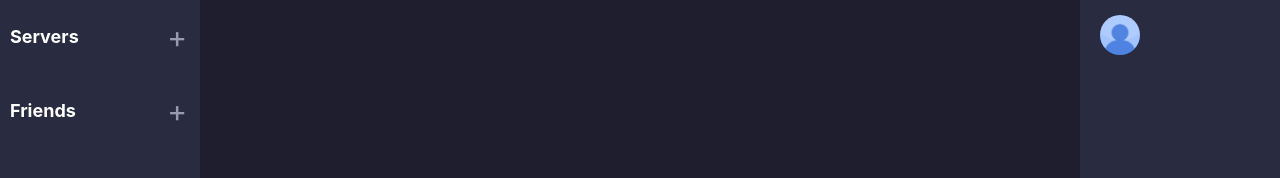
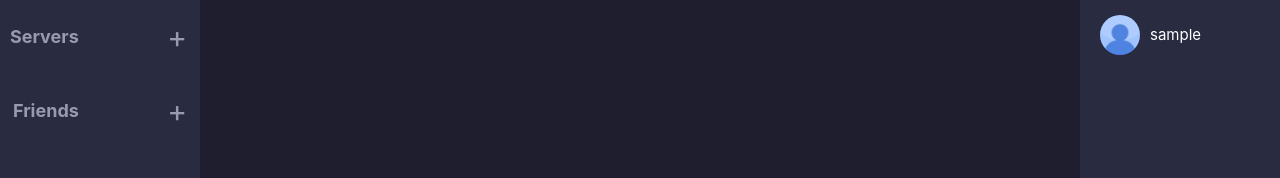
Before and after one commit to pixhy/voizchat, a Vue app in the folder webclient/: page / in a window 1280 px wide. Before the commit this address had no page. Shown: the top 178 px of the page. Built offline with nearby package versions, Linux system fonts and the light colour scheme; sample sign-in values are in the browser's storage.

Commit message:
show own username when logged in and added userinfo in authstore

```diff
--- a/webclient/src/components/authorized/MainLayout.vue
+++ b/webclient/src/components/authorized/MainLayout.vue
@@ -1,3 +1,12 @@
+<script setup lang="ts">
+import { RouterView } from 'vue-router';
+import { useAuthStore } from '@/stores/auth.store';
+
+const authStore = useAuthStore();
+
+</script>
+
+
 <template>
   <div class="app">
     <div class="sidebar-left">
@@ -6,7 +15,7 @@
         <RouterLink class="add-btn" to="/servers">+</RouterLink>
       </div>
       <div class="sidebar-section">
-        <div class="sidebar-header">Friends</div>
+        <RouterLink class="sidebar-header" to="/friends">Friends</RouterLink>
         <RouterLink class="add-btn" to="/search">+</RouterLink>
       </div>
     </div>
@@ -18,6 +27,9 @@
     <div class="sidebar-right">
       <header class="top-bar">
         <img class="avatar" src="@/assets/default.png" alt="User Avatar" />
+        <div>
+          {{ authStore.userinfo.username }}
+        </div>
         <button class="icon-btn" aria-label="Microphone">
           <i class="icon mic-icon"></i>
         </button>
@@ -32,14 +44,6 @@
   </div>
 </template>
 
-<script lang="ts">
-import { defineComponent } from 'vue';
-import { RouterView } from 'vue-router';
-
-export default defineComponent({
-  name: 'MainLayout',
-});
-</script>
 
 <style scoped>
 .app {
@@ -76,8 +80,12 @@ export default defineComponent({
 .sidebar-header {
   font-size: 18px;
   font-weight: bold;
+  background: none;
+  color: #9A9AAF;
 }
-
+.sidebar-header:hover{
+  color: rgb(87, 123, 223)
+}
 .add-btn {
   background: none;
   color: #9A9AAF;
@@ -86,7 +94,7 @@ export default defineComponent({
 }
 
 .add-btn:hover {
-  color: white;
+  color: rgb(87, 123, 223)
 }
 
 .content {
--- a/webclient/src/stores/auth.store.ts
+++ b/webclient/src/stores/auth.store.ts
@@ -10,6 +10,7 @@ export const useAuthStore = defineStore('auth', {
     state: () => ({
         // initialize state from local storage to enable user to stay logged in
         token: localStorage.getItem('voizchat-token'),
+        userinfo: JSON.parse(localStorage.getItem('voizchat-userinfo')!),
         returnUrl: null
     }),
     actions: {
@@ -18,7 +19,9 @@ export const useAuthStore = defineStore('auth', {
 
             if(isSuccess(response)){
                 this.token = response.value.token;
+                this.userinfo = response.value.user;
                 localStorage.setItem('voizchat-token', this.token!);
+                localStorage.setItem('voizchat-userinfo', JSON.stringify(this.userinfo));
                 await router.push(this.returnUrl || '/');
                 return null;
             }
@@ -31,6 +34,7 @@ export const useAuthStore = defineStore('auth', {
             if(isSuccess(response)){
                 this.token = response.value.token;
                 localStorage.setItem('voizchat-token', this.token!);
+                localStorage.setItem('voizchat-userinfo', JSON.stringify(this.userinfo));
                 return null;
             }
             else {
@@ -49,6 +53,7 @@ export const useAuthStore = defineStore('auth', {
         async logout() {
             this.token = null;
             localStorage.removeItem('voizchat-token');
+            localStorage.removeItem('voizchat-userinfo');
             await router.push('/login');
         }
     }
```
